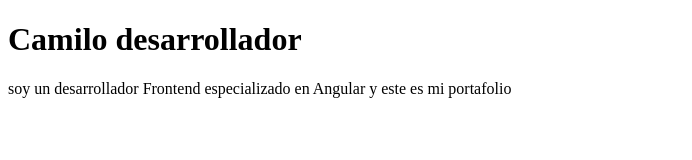
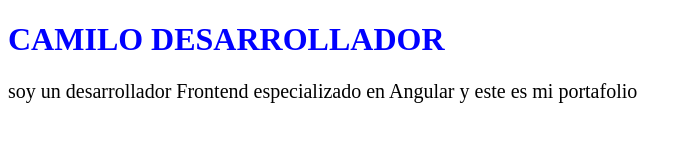
Before and after one commit to luna85772/HTML-branches-practice, a plain HTML site: page index.html in a window 1280 px wide. Shown: the whole page, without its empty margins (0-692 px from the left). Drawn offline with Linux system fonts and the light colour scheme.

Commit message:
index.html agrega estilos al titulo y tamanio de letra a la descripcion

```diff
--- /dev/null
+++ b/css/style.css
@@ -0,0 +1,9 @@
+h1 {
+    color:blue;
+    text-transform: uppercase;
+}
+
+p {
+
+    font-size: 20px;
+}
--- a/index.html
+++ b/index.html
@@ -4,6 +4,7 @@
     <meta charset="UTF-8">
     <meta name="viewport" content="width=device-width, initial-scale=1.0">
     <title>Document</title>
+    <link rel="stylesheet" href="./css/style.css">
 </head>
 <body>
 
```
